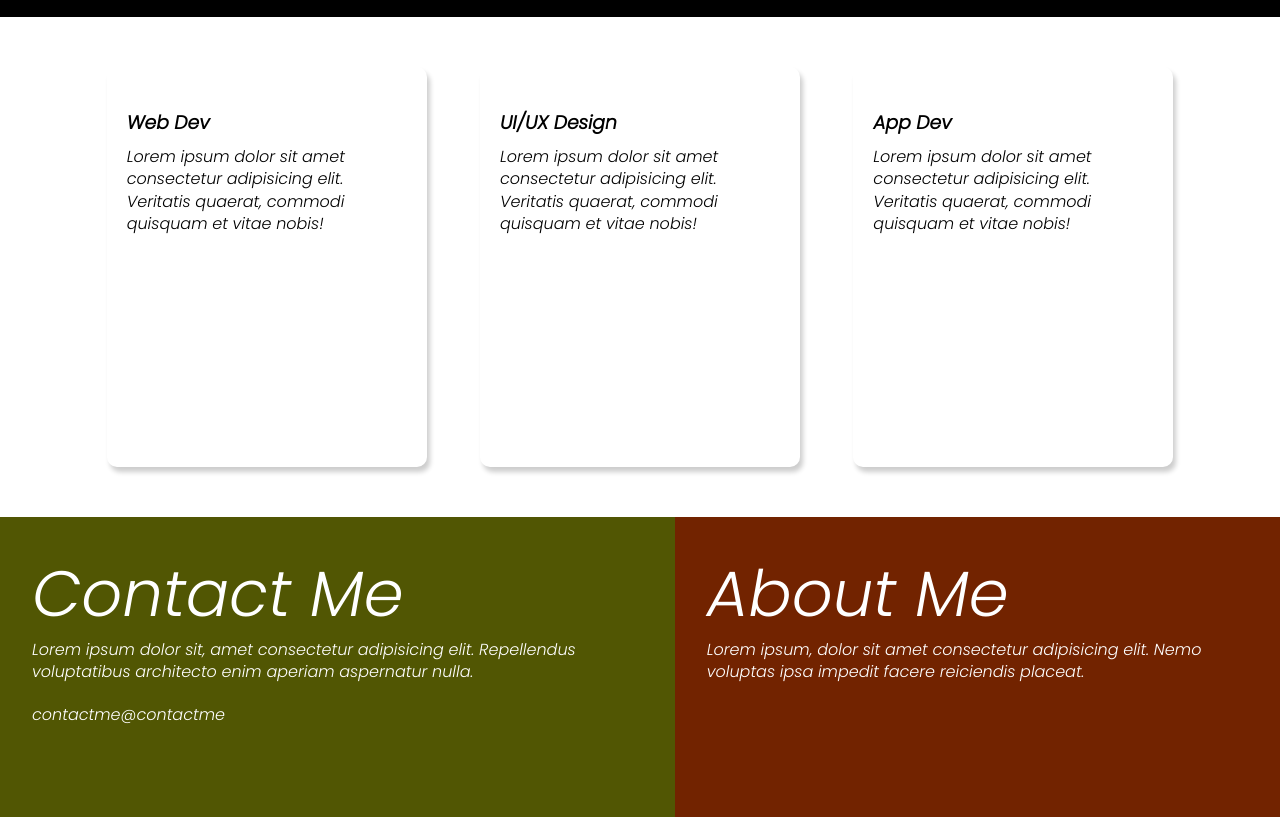
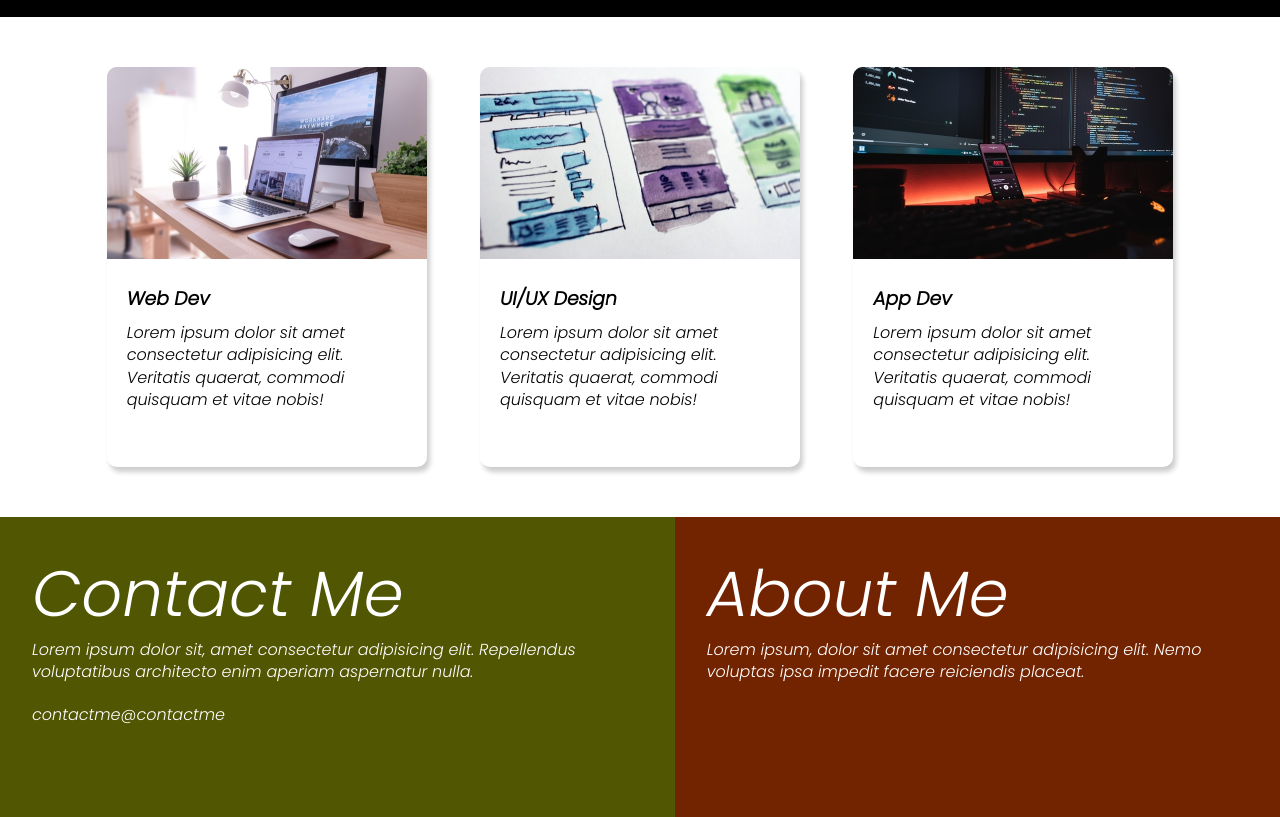
Before and after one commit to abhiram-s21/developer-landing-page, a plain HTML site: page index.html in a window 1280 px wide. Shown: the part 957-1774 px from the top of the page. Drawn offline with Linux system fonts and the light colour scheme; files whose address does not match are found by name.

Commit message:
Update index.html

```diff
--- a/index.html
+++ b/index.html
@@ -29,7 +29,7 @@
       <div class="grid-item">
         <div class="card">
           <div class="image-container">
-            <img src="images/web.png" alt="" />
+            <img src="web.png" alt="" />
           </div>
           <div class="card-content">
             <h3>Web Dev</h3>
@@ -44,7 +44,7 @@
       <div class="grid-item">
         <div class="card">
           <div class="image-container">
-            <img src="images/uiux.png" alt="" />
+            <img src="uiux.png" alt="" />
           </div>
           <div class="card-content">
             <h3>UI/UX Design</h3>
@@ -59,7 +59,7 @@
       <div class="grid-item">
         <div class="card">
           <div class="image-container">
-            <img src="images/mobile.png" alt="" />
+            <img src="mobile.png" alt="" />
           </div>
           <div class="card-content">
             <h3>App Dev</h3>
```
